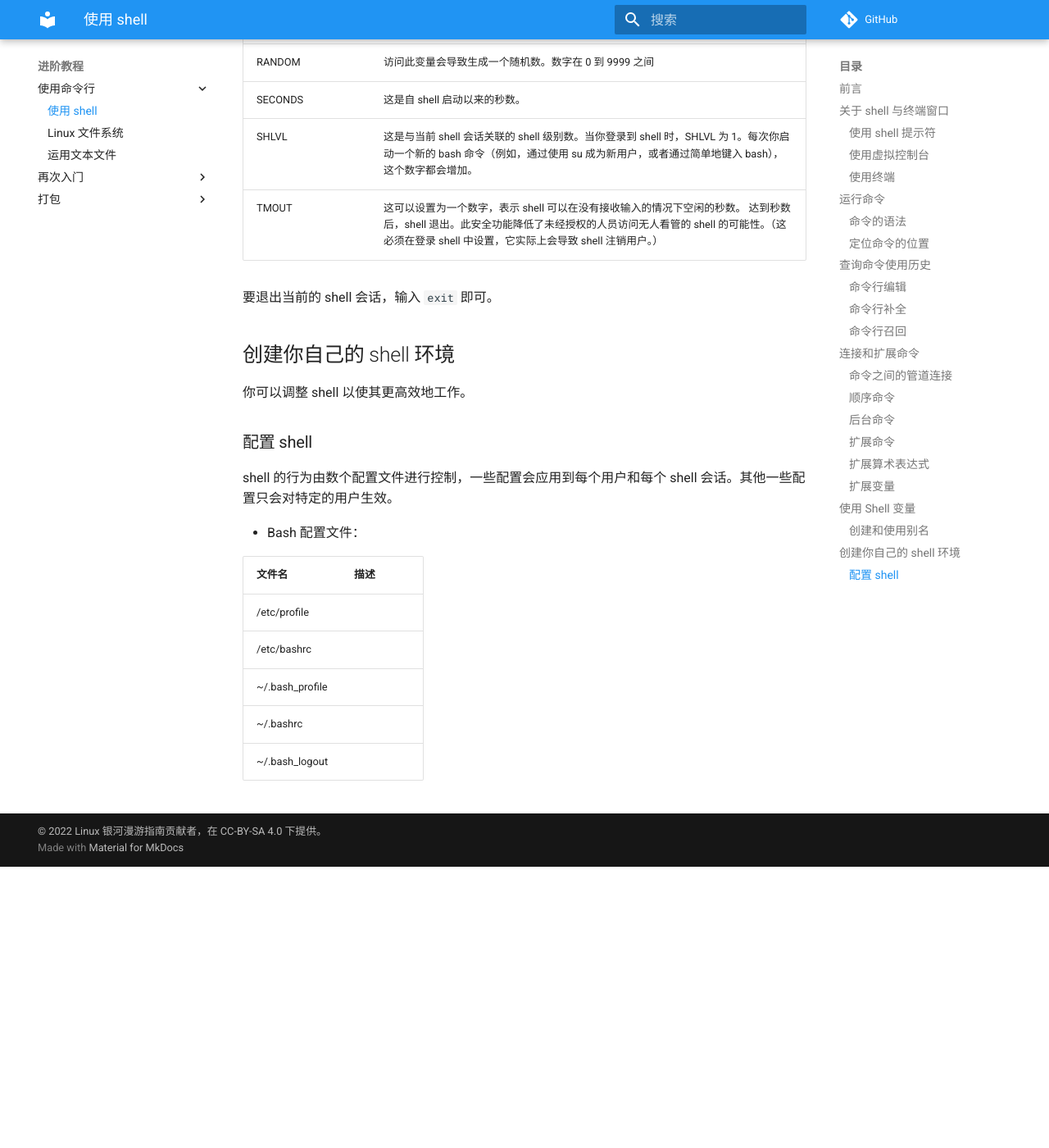
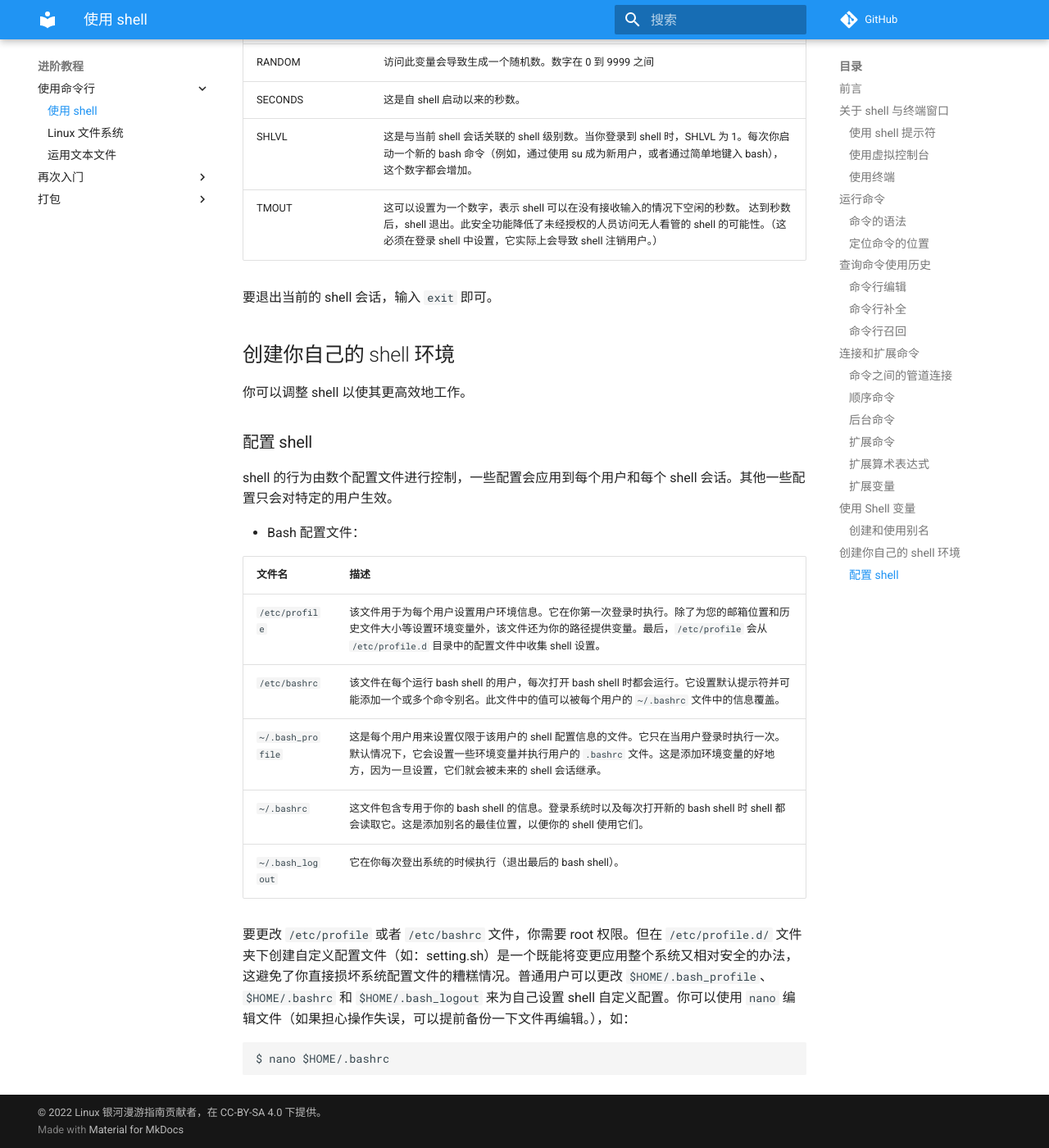
Before and after one commit to linuxhitchhiker/THGLG, an MkDocs documentation site: the page built from docs/advanced/shell/base1.md, in a window 1280 px wide and 1400 px high, scrolled down 11393 px. Shown: the whole window at 82% size. Built offline with MkDocs 1.6.1 and Material for MkDocs 9.7.7, drawn with Linux system fonts in a browser that asks for light colours; comment, search, counter and statistics services are not loaded; before the commit the page ends 12450 px from its top, so only the background shows below that.

Commit message:
Update base1.md

````diff
--- a/docs/advanced/shell/base1.md
+++ b/docs/advanced/shell/base1.md
@@ -401,8 +401,14 @@ shell 的行为由数个配置文件进行控制，一些配置会应用到每
 
 |文件名|描述|
 |---|---|
-|/etc/profile||
-|/etc/bashrc||
-|~/.bash_profile||
-|~/.bashrc||
-|~/.bash_logout||
+|`/etc/profile`|该文件用于为每个用户设置用户环境信息。它在你第一次登录时执行。除了为您的邮箱位置和历史文件大小等设置环境变量外，该文件还为你的路径提供变量。最后，`/etc/profile` 会从 `/etc/profile.d` 目录中的配置文件中收集 shell 设置。|
+|`/etc/bashrc`|该文件在每个运行 bash shell 的用户，每次打开 bash shell 时都会运行。它设置默认提示符并可能添加一个或多个命令别名。此文件中的值可以被每个用户的 `~/.bashrc` 文件中的信息覆盖。|
+|`~/.bash_profile`|这是每个用户用来设置仅限于该用户的 shell 配置信息的文件。它只在当用户登录时执行一次。默认情况下，它会设置一些环境变量并执行用户的 `.bashrc` 文件。这是添加环境变量的好地方，因为一旦设置，它们就会被未来的 shell 会话继承。|
+|`~/.bashrc`|这文件包含专用于你的 bash shell 的信息。登录系统时以及每次打开新的 bash shell 时 shell 都会读取它。这是添加别名的最佳位置，以便你的 shell 使用它们。|
+|`~/.bash_logout`|它在你每次登出系统的时候执行（退出最后的 bash shell）。|
+
+要更改 `/etc/profile` 或者 `/etc/bashrc` 文件，你需要 root 权限。但在 `/etc/profile.d/` 文件夹下创建自定义配置文件（如：setting.sh）是一个既能将变更应用整个系统又相对安全的办法，这避免了你直接损坏系统配置文件的糟糕情况。普通用户可以更改 `$HOME/.bash_profile`、`$HOME/.bashrc` 和 `$HOME/.bash_logout` 来为自己设置 shell 自定义配置。你可以使用 `nano` 编辑文件（如果担心操作失误，可以提前备份一下文件再编辑。），如：
+
+```
+$ nano $HOME/.bashrc
+```
````
